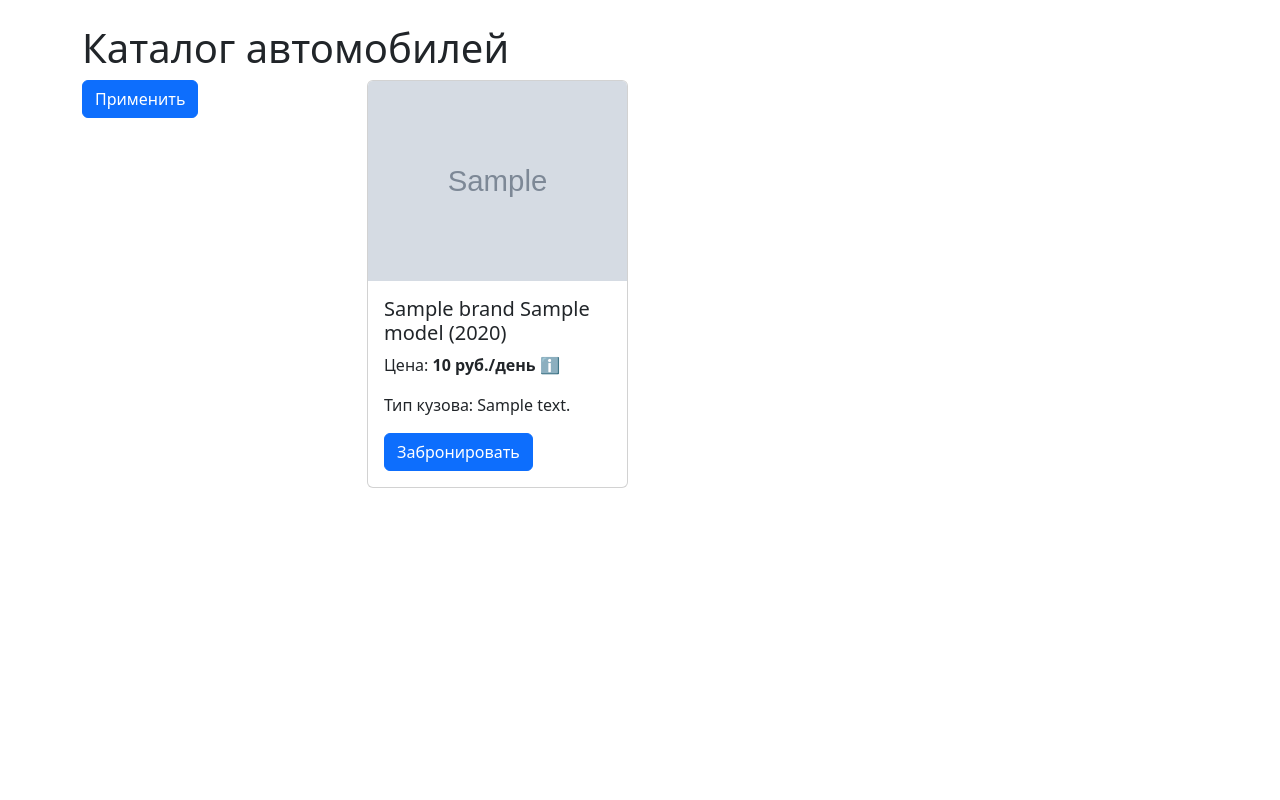
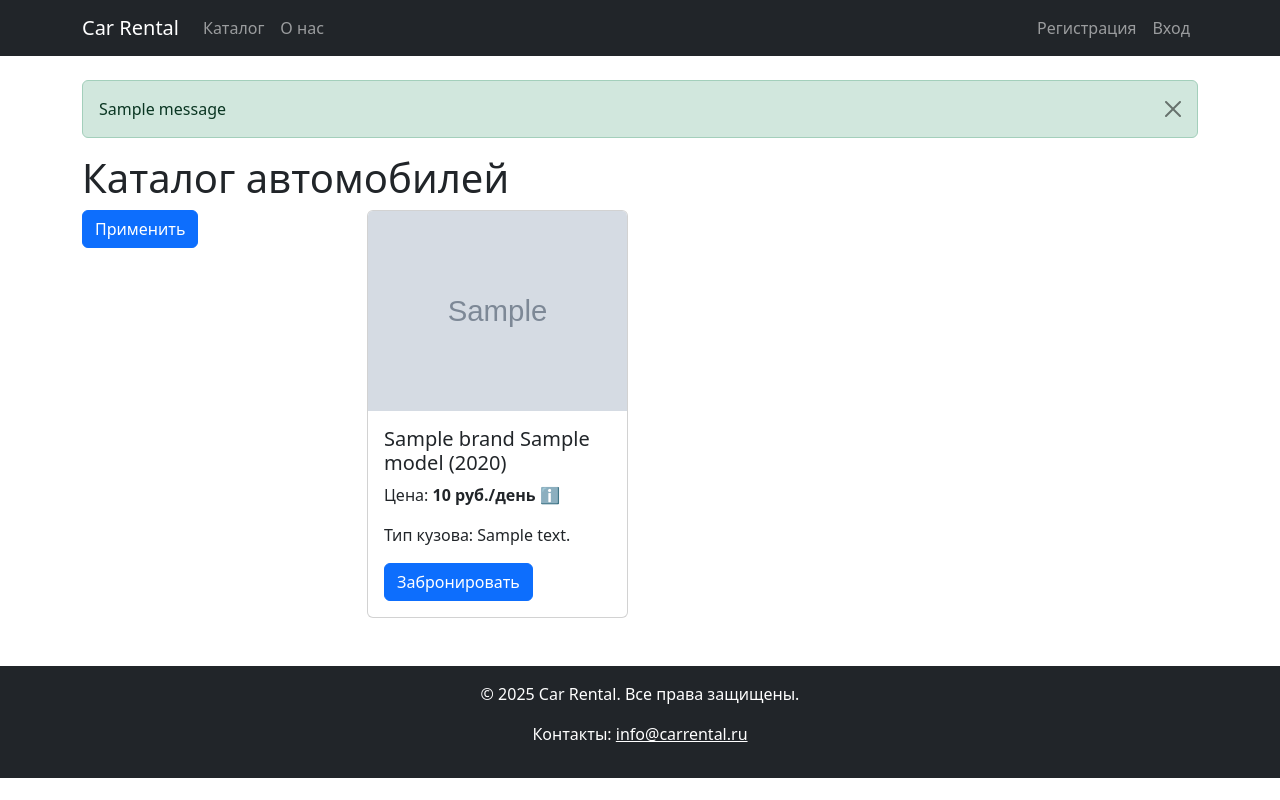
Before and after one commit to Vilen0/Rental, a Django app: template templates/rent/index.html in a window 1280 px wide. Run offline with Django 5.2, Linux system fonts and the light colour scheme; the template is opened without the code that fills it: most values are stand-ins (such as "Sample title", 1, 10 or a date in 2020); grey boxes marked "Sample" are stand-in pictures; one stand-in notice (Sample message) is shown.

Commit message:
Прокат автомобилей

```diff
--- a/Rental/settings.py
+++ b/Rental/settings.py
@@ -113,6 +113,7 @@ USE_TZ = True
 STATIC_URL = 'static/'
 STATICFILES_DIRS = [BASE_DIR / 'static']
 STATIC_ROOT = BASE_DIR / 'staticfiles'
+
 MEDIA_URL = 'media/'
 MEDIA_ROOT = BASE_DIR / 'media'
 
--- a/rent/urls.py
+++ b/rent/urls.py
@@ -5,4 +5,9 @@ app_name = 'rent'
 
 urlpatterns = [
     path('', views.car_list, name='car_list'),
+    path('book/<int:car_id>/', views.book_car, name='book_car'),
+    path('register/', views.register, name='register'),
+    path('login/', views.user_login, name='user_login'),
+    path('logout/', views.user_logout, name='user_logout'),
+    path('about/', views.about, name='about'),
 ]
--- a/static/rent/css/style.css
+++ b/static/rent/css/style.css
@@ -10,3 +10,12 @@
 .card:hover {
     transform: scale(1.05);
 }
+
+.img-fluid {
+    max-height: 300px;
+    object-fit: cover;
+}
+
+.alert {
+    margin-top: 1rem;
+}
--- /dev/null
+++ b/templates/base.html
@@ -0,0 +1,30 @@
+{% load static %}
+<!DOCTYPE html>
+<html lang="ru">
+<head>
+    <meta charset="UTF-8">
+    <meta name="viewport" content="width=device-width, initial-scale=1.0">
+    <title>{% block title %}Car Rental{% endblock %}</title>
+    <link href="https://cdn.jsdelivr.net/npm/bootstrap@5.3.3/dist/css/bootstrap.min.css" rel="stylesheet">
+    <link href="{% static 'rent/css/style.css' %}" rel="stylesheet">
+</head>
+<body>
+    {% include 'header.html' %}
+    <main class="container mt-4">
+        {% if messages %}
+            <div class="alert-container">
+                {% for message in messages %}
+                    <div class="alert alert-{% if message.tags == 'success' %}success{% elif message.tags == 'error' %}danger{% else %}{{ message.tags }}{% endif %} alert-dismissible fade show" role="alert">
+                        {{ message }}
+                        <button type="button" class="btn-close" data-bs-dismiss="alert" aria-label="Close"></button>
+                    </div>
+                {% endfor %}
+            </div>
+        {% endif %}
+        {% block content %}
+        {% endblock %}
+    </main>
+    {% include 'footer.html' %}
+    <script src="https://cdn.jsdelivr.net/npm/bootstrap@5.3.3/dist/js/bootstrap.bundle.min.js"></script>
+</body>
+</html>
--- /dev/null
+++ b/templates/footer.html
@@ -0,0 +1,6 @@
+<footer class="bg-dark text-white text-center py-3 mt-4">
+    <div class="container">
+        <p>&copy; 2025 Car Rental. Все права защищены.</p>
+        <p>Контакты: <a href="mailto:info@carrental.ru" class="text-white">info@carrental.ru</a></p>
+    </div>
+</footer>
--- /dev/null
+++ b/templates/header.html
@@ -0,0 +1,33 @@
+{% load static %}
+<nav class="navbar navbar-expand-lg navbar-dark bg-dark">
+    <div class="container">
+        <a class="navbar-brand" href="{% url 'rent:car_list' %}">Car Rental</a>
+        <button class="navbar-toggler" type="button" data-bs-toggle="collapse" data-bs-target="#navbarNav" aria-controls="navbarNav" aria-expanded="false" aria-label="Toggle navigation">
+            <span class="navbar-toggler-icon"></span>
+        </button>
+        <div class="collapse navbar-collapse" id="navbarNav">
+            <ul class="navbar-nav me-auto">
+                <li class="nav-item">
+                    <a class="nav-link" href="{% url 'rent:car_list' %}">Каталог</a>
+                </li>
+                <li class="nav-item">
+                    <a class="nav-link" href="{% url 'rent:about' %}">О нас</a>
+                </li>
+            </ul>
+            <ul class="navbar-nav">
+                {% if user.is_authenticated %}
+                    <li class="nav-item">
+                        <a class="nav-link" href="{% url 'rent:user_logout' %}">Выход</a>
+                    </li>
+                {% else %}
+                    <li class="nav-item">
+                        <a class="nav-link" href="{% url 'rent:register' %}">Регистрация</a>
+                    </li>
+                    <li class="nav-item">
+                        <a class="nav-link" href="{% url 'rent:user_login' %}">Вход</a>
+                    </li>
+                {% endif %}
+            </ul>
+        </div>
+    </div>
+</nav>
--- a/templates/rent/index.html
+++ b/templates/rent/index.html
@@ -1,15 +1,9 @@
+{% extends 'base.html' %}
 {% load static %}
-<!DOCTYPE html>
-<html lang="ru">
-<head>
-    <meta charset="UTF-8">
-    <meta name="viewport" content="width=device-width, initial-scale=1.0">
-    <title>Каталог автомобилей</title>
-    <link href="https://cdn.jsdelivr.net/npm/bootstrap@5.3.3/dist/css/bootstrap.min.css" rel="stylesheet">
-    <link href="{% static 'rent/css/style.css' %}" rel="stylesheet">
-</head>
-<body>
-    <div class="container mt-4">
+
+{% block title %}Каталог автомобилей{% endblock %}
+
+{% block content %}
     <h1>Каталог автомобилей</h1>
     <div class="row">
         <!-- Фильтры -->
@@ -34,10 +28,13 @@
                                 <h5 class="card-title">{{ car.brand }} {{ car.model }} ({{ car.year }})</h5>
                                 <p class="card-text">
                                     Цена: <strong>{{ car.current_price }} руб./день</strong>
+                                    {% if car.has_discount %}
+                                        <span class="badge bg-success">Скидка!</span>
+                                    {% endif %}
                                     <span data-bs-toggle="tooltip" data-bs-placement="top" title="Цена зависит от спроса">ℹ️</span>
                                 </p>
                                 <p class="card-text">Тип кузова: {{ car.get_body_type_display }}</p>
-                                    <a href="#" class="btn btn-primary">Забронировать</a>
+                                <a href="{% url 'rent:book_car' car.id %}" class="btn btn-primary">Забронировать</a>
                             </div>
                         </div>
                     </div>
@@ -47,8 +44,6 @@
             </div>
         </div>
     </div>
-    </div>
-    <script src="https://cdn.jsdelivr.net/npm/bootstrap@5.3.3/dist/js/bootstrap.bundle.min.js"></script>
     <script>
         // Инициализация tooltip
         var tooltipTriggerList = [].slice.call(document.querySelectorAll('[data-bs-toggle="tooltip"]'))
@@ -56,5 +51,4 @@
             return new bootstrap.Tooltip(tooltipTriggerEl)
         })
     </script>
-</body>
-</html>
+{% endblock %}
```
Also changed, not shown: rent/forms.py (added, +25 -0 lines), templates/rent/about.html (added, +16 -0 lines), templates/rent/book.html (added, +25 -0 lines), templates/rent/login.html (added, +17 -0 lines), templates/rent/register.html (added, +17 -0 lines). Lines whose indentation alone changed are shown as unchanged.
